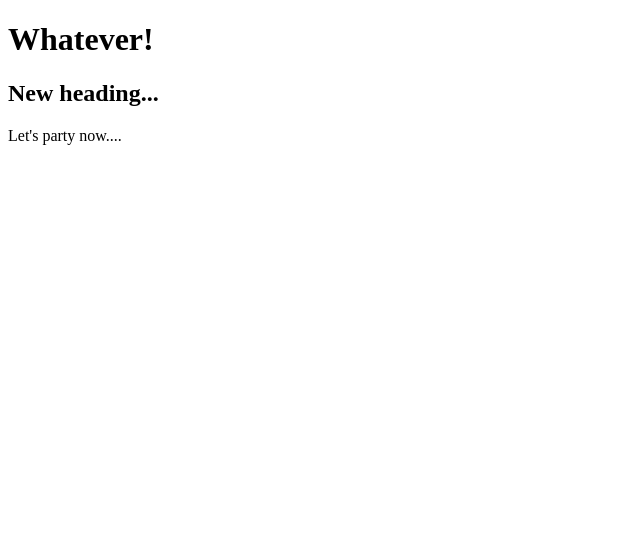
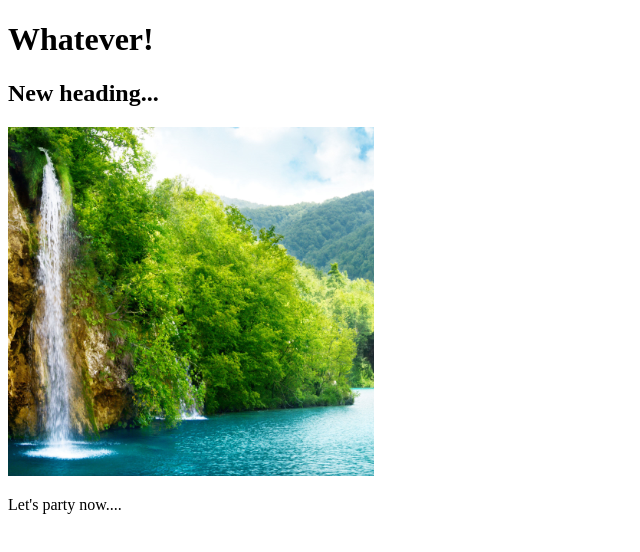
Before and after one commit to makshud-nur/test-project, a plain HTML site: page index.html in a window 1280 px wide. Shown: the whole page, without its empty margins (0-640 px from the left). Drawn offline with Linux system fonts and the light colour scheme.

Commit message:
image adding

```diff
--- a/index.html
+++ b/index.html
@@ -8,6 +8,7 @@
 <body>
     <h1>Whatever!</h1>
     <h2>New heading...</h2>
+    <img src="scenary.png" alt="">
     <p>Let's party now....</p>
 </body>
 </html>
```
Also changed, not shown: scenary.png (added).
